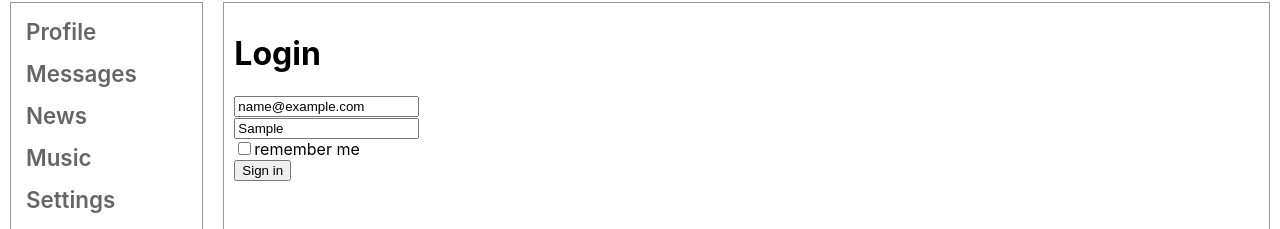
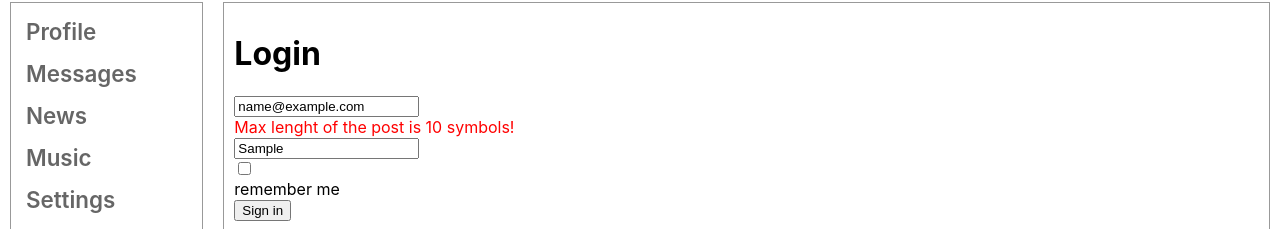
Before and after one commit to paraslov/react_Soc_Network, a React (Create React App) app: page /login in a window 1280 px wide. Both pictures are taken after typing "name@example.com", "Sample" into the empty fields and a click on the button "Sign in". Shown: the part 108-337 px from the top of the page. Built offline with nearby package versions, Linux system fonts and the light colour scheme; no server answers; the HTML template or start-up script is replaced by a standard one.

Commit message:
Lesson 77 completed. Form validation

```diff
--- /dev/null
+++ b/src/components/Common/FormsControls/FormsControls.js
@@ -0,0 +1,23 @@
+import classes from './FormsControls.module.css'
+
+export const Textarea = ({input, meta, ...props}) => {
+
+    const hasError = meta.touched && meta.error;
+    return (
+        <div className={hasError ? classes.error : ''}>
+            <textarea {...input} {...props} /> <br></br>
+            {hasError && <span>{meta.error}</span>}
+        </div>
+    )
+}
+
+export const Input = ({input, meta, ...props}) => {
+
+    const hasError = meta.touched && meta.error;
+    return (
+        <div className={hasError ? classes.error : ''}>
+            <input {...input} {...props} /> <br></br>
+            {hasError && <span>{meta.error}</span>}
+        </div>
+    )
+}
--- /dev/null
+++ b/src/components/Common/FormsControls/FormsControls.module.css
@@ -0,0 +1,11 @@
+.formControls textarea {
+    border: 1px solid blue;
+}
+
+.error textarea {
+    border: 1px solid red;
+}
+
+.error span {
+    color: red;
+}
--- a/src/components/Content/Dialogs/Dialogs.jsx
+++ b/src/components/Content/Dialogs/Dialogs.jsx
@@ -4,14 +4,18 @@ import DialogItem from './DialogItem/DialogItem';
 import MessageItem from './MessageItem/MessageItem';
 import { Redirect } from 'react-router-dom';
 import { Field, reduxForm } from 'redux-form';
+import { Textarea } from './../../Common/FormsControls/FormsControls';
+import { fieldRequired, maxLengthCreator } from './../../../utils/validators/validators';
 
+
+const maxLength50 = maxLengthCreator(50);
 
 const DialogsForm = (props) => {
     return (
         <form onSubmit={props.handleSubmit}>
             <div>
-                <Field  placeholder="enter your message"
-                    cols="50" rows="7"  name='newMessageText' component='textarea'/>
+                <Field  placeholder="enter your message" validate={[fieldRequired, maxLength50]}
+                    cols="50" rows="7"  name='newMessageText' component={Textarea}/>
             </div>
             <div>
                 <button>Send message</button>
--- a/src/components/Content/Profile/MyPosts/MyPosts.jsx
+++ b/src/components/Content/Profile/MyPosts/MyPosts.jsx
@@ -2,13 +2,17 @@ import React from 'react';
 import { Field, reduxForm } from 'redux-form';
 import classes from './MyPosts.module.css';
 import SinglePost from './SinglePost/SinglePost';
+import { fieldRequired, maxLengthCreator } from './../../../../utils/validators/validators';
+import { Textarea } from './../../../Common/FormsControls/FormsControls';
+
+const maxLength10 = maxLengthCreator(10);
 
 const MyPostsForm = (props) => {
     return (
         <form onSubmit = {props.handleSubmit}>
             <div>
-                <Field name = {"newPostText"}
-                    cols={"50"} rows={"7"} placeholder={"enter your post"} component={'textarea'}/>
+                <Field name = {"newPostText"} validate={[fieldRequired, maxLength10]}
+                    cols={"50"} rows={"7"} placeholder={"enter your post"} component={Textarea}/>
             </div>
             <div>
                 <button>Add post</button>
--- a/src/components/Login/Login.jsx
+++ b/src/components/Login/Login.jsx
@@ -4,18 +4,24 @@ import { userLogginIn } from './../../redux/auth_reducer';
 import { connect } from 'react-redux';
 import { compose } from 'redux';
 import { Redirect } from 'react-router-dom';
+import { Input } from '../Common/FormsControls/FormsControls';
+import { fieldRequired, maxLengthCreator } from './../../utils/validators/validators';
+
+const maxLength10 = maxLengthCreator(10);
 
 const LoginForm = (props) => {
 	return (
 		<form onSubmit={props.handleSubmit}>
             <div>
-                <Field placeholder={'email'} name={'email'} component = {'input'}/>
+                <Field placeholder={'email'} name={'email'} component = {Input}
+                validate={[fieldRequired, maxLength10]}/>
             </div>
             <div>
-                <Field  placeholder={'password'} name={'password'} component = {'input'}/>
+                <Field  placeholder={'password'} name={'password'} component = {Input}
+                validate={[fieldRequired, maxLength10]}/>
             </div>
             <div>
-                <Field type={"checkbox"} name={'rememberMe'} component = {'input'}/>remember me
+                <Field type={"checkbox"} name={'rememberMe'} component = {Input}/>remember me
             </div>
             <div>
                 <button>Sign in</button>
--- /dev/null
+++ b/src/utils/validators/validators.js
@@ -0,0 +1,10 @@
+export const fieldRequired = (value) => {
+    if (value) return undefined;
+
+    return 'Field is required!';
+}
+
+export const maxLengthCreator = (maxLength) => (value) => {
+    if(value.length < maxLength+1) return undefined;
+    return `Max lenght of the post is ${maxLength} symbols!`;
+}
```
